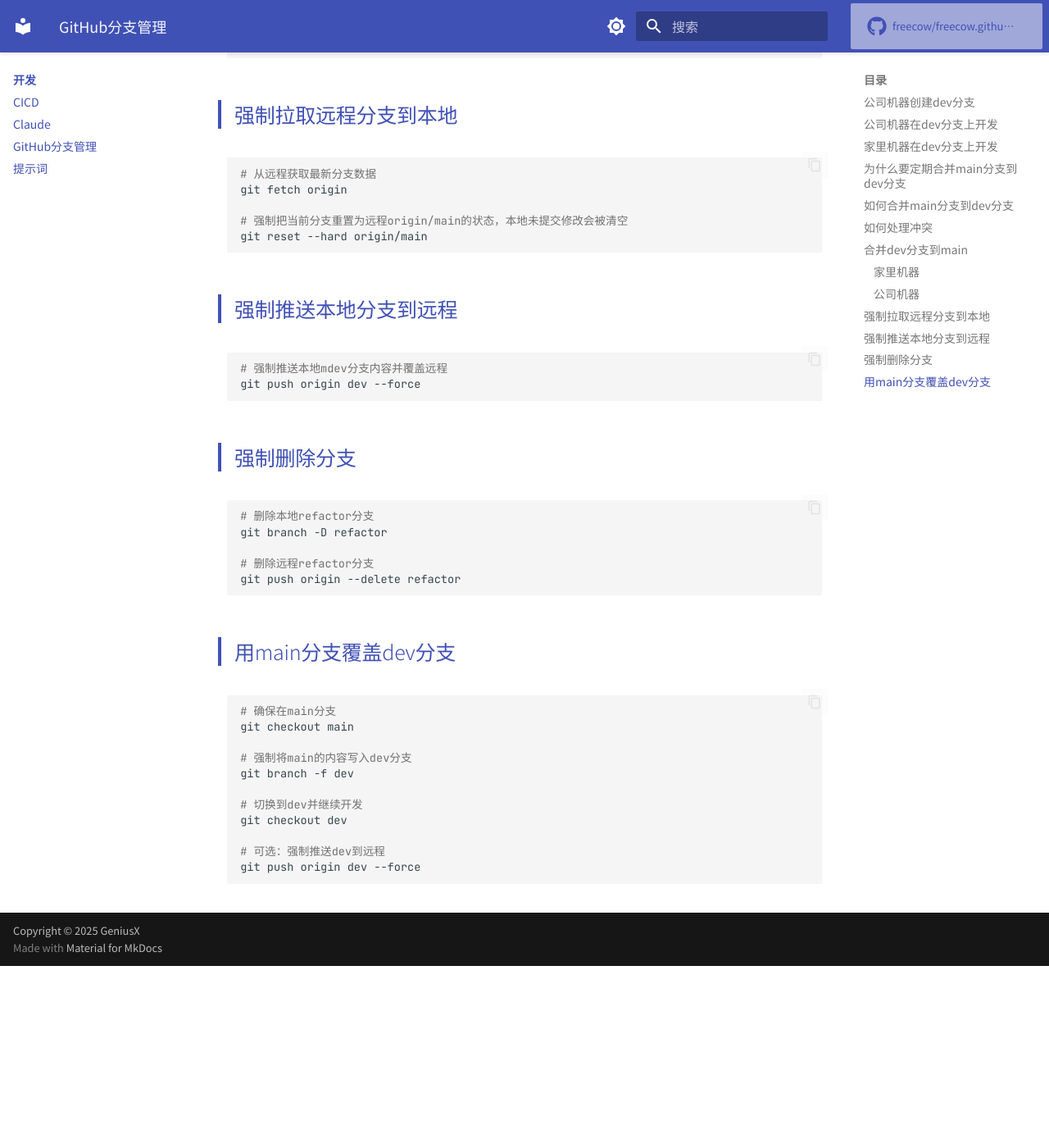
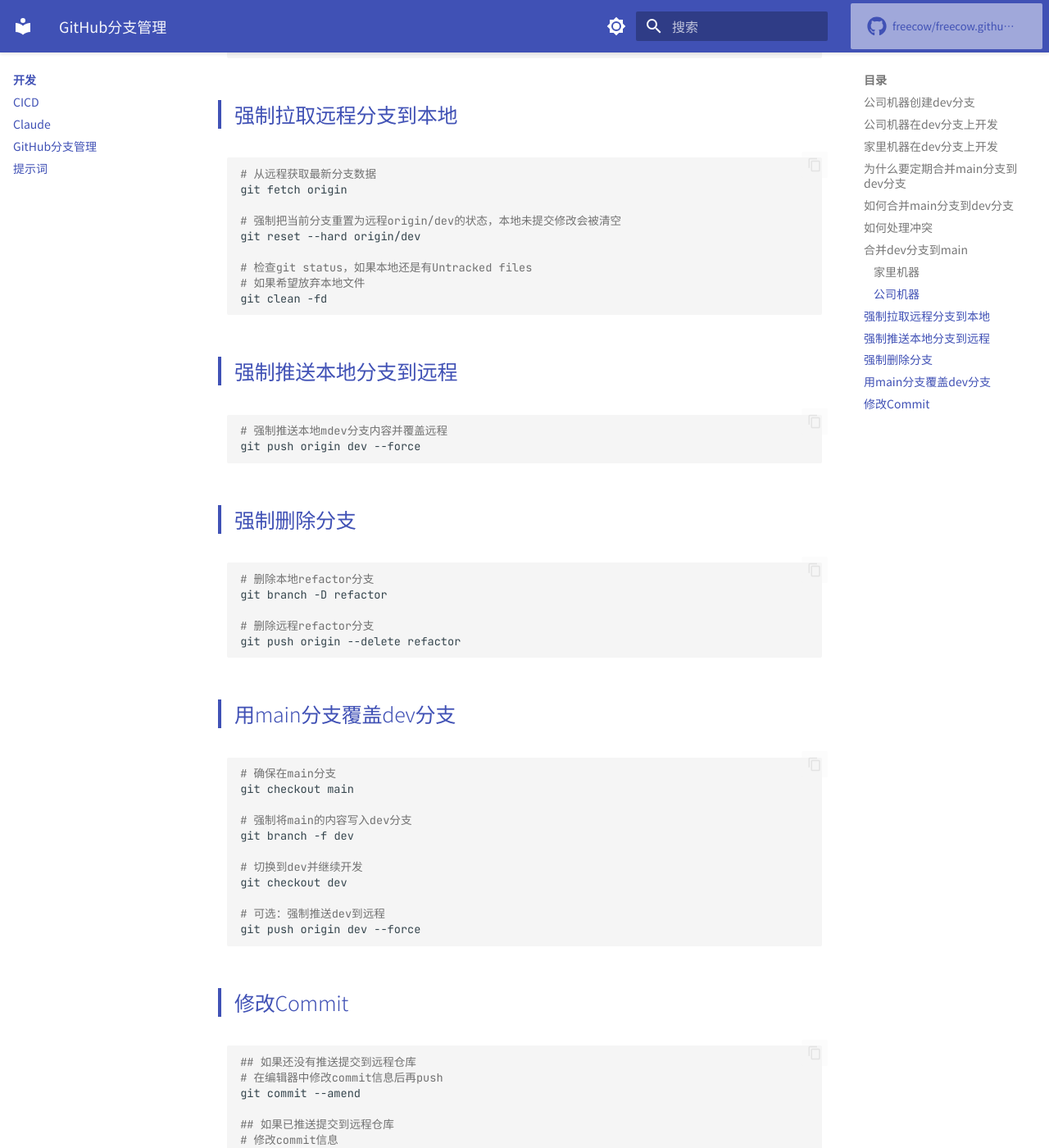
Before and after one commit to freecow/freecow.github.io, an MkDocs documentation site: the page built from docs/开发/Github.md, in a window 1280 px wide and 1400 px high, scrolled down 3997 px. Shown: the whole window at 82% size. Built offline with MkDocs 1.6.1 and Material for MkDocs 9.7.7, drawn with Linux system fonts in a browser that asks for light colours; comment, search, counter and statistics services are not loaded; before the commit the page ends 5175 px from its top, so only the background shows below that; some of the changed text lies outside the part shown.

Commit message:
chore: github

````diff
--- a/docs/开发/Github.md
+++ b/docs/开发/Github.md
@@ -197,8 +197,12 @@ ls -la executor_configs/
 # 从远程获取最新分支数据
 git fetch origin
 
-# 强制把当前分支重置为远程origin/main的状态，本地未提交修改会被清空
-git reset --hard origin/main
+# 强制把当前分支重置为远程origin/dev的状态，本地未提交修改会被清空
+git reset --hard origin/dev
+
+# 检查git status，如果本地还是有Untracked files
+# 如果希望放弃本地文件
+git clean -fd
 ```
 
 
@@ -236,3 +240,21 @@ git checkout dev
 # 可选：强制推送dev到远程
 git push origin dev --force
 ```
+
+## 修改Commit
+
+```bash
+## 如果还没有推送提交到远程仓库
+# 在编辑器中修改commit信息后再push
+git commit --amend
+
+## 如果已推送提交到远程仓库
+# 修改commit信息
+git commit --amend
+
+# 强制覆盖推送
+git push --force
+
+# 查看提交历史
+git log --oneline
+```
````
Also changed, not shown: other parts of docs/开发/Github.md (+1 -1 lines), docs/工具/Podman.md (added, +75 -0 lines), 2 other files.
